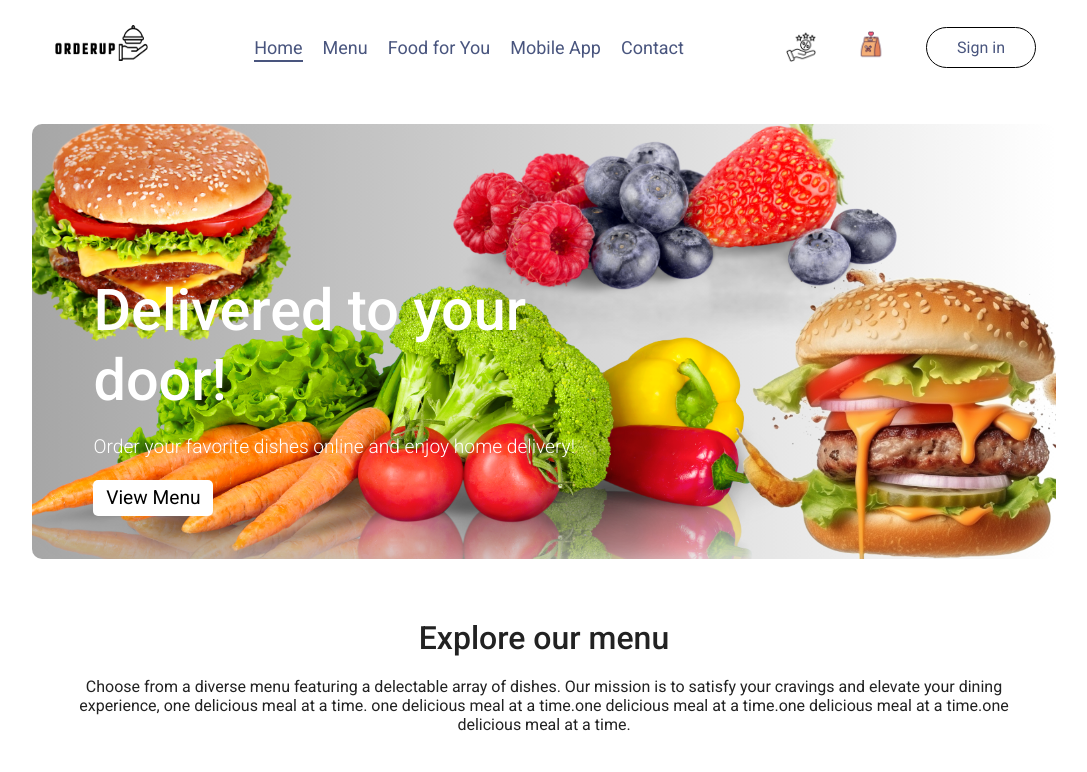
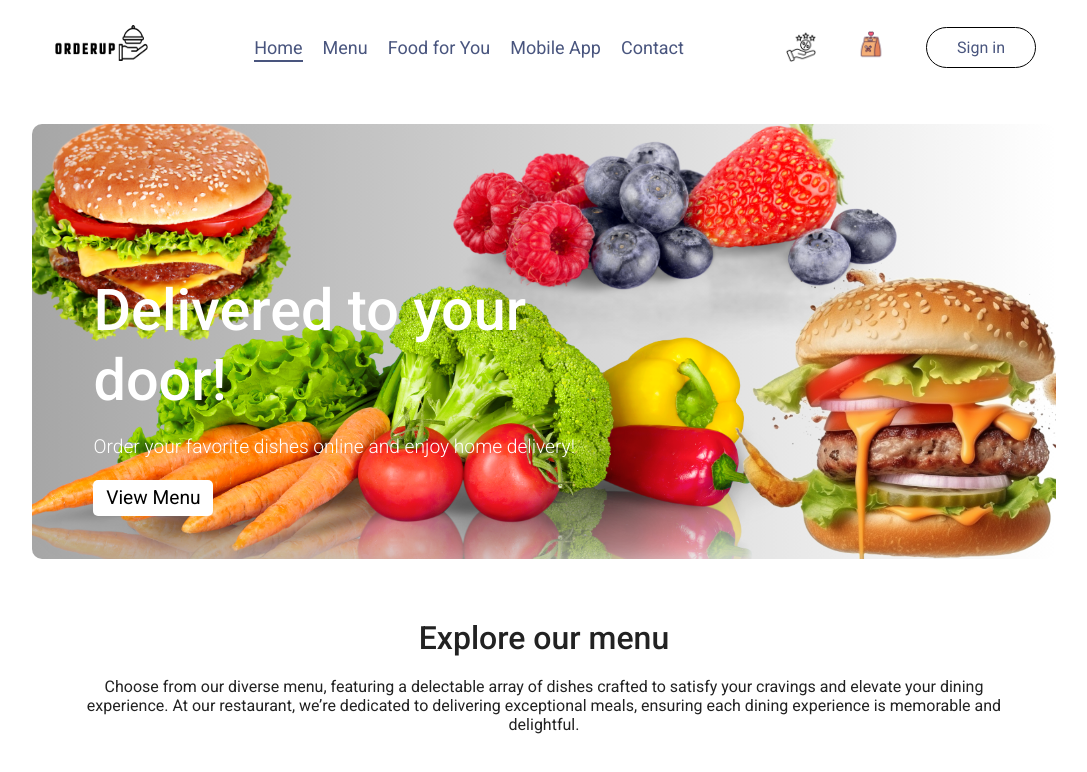
Before and after one commit to janaksanjel/OrderUp, a React (Vite) app: page / in a window 1280 px wide. Shown: the top 772 px of the page, without its empty margins (96-1183 px from the left). Built offline with nearby package versions, Linux system fonts and the light colour scheme; no server answers.

Commit message:
Update ExploreMenu.jsx

```diff
--- a/src/Components/ExploreMenu/ExploreMenu.jsx
+++ b/src/Components/ExploreMenu/ExploreMenu.jsx
@@ -7,7 +7,7 @@ function ExploreMenu({ category, setcategory }) {
     <div className="explore-menu" id="explore-menu">
       <h1>Explore our menu</h1>
       <p className="explore-menu-text">
-        Choose from a diverse menu featuring a delectable array of dishes. Our mission is to satisfy your cravings and elevate your dining experience, one delicious meal at a time. one delicious meal at a time.one delicious meal at a time.one delicious meal at a time.one delicious meal at a time.
+        Choose from our diverse menu, featuring a delectable array of dishes crafted to satisfy your cravings and elevate your dining experience. At our restaurant, we’re dedicated to delivering exceptional meals, ensuring each dining experience is memorable and delightful.
       </p>
       <div className="explore-menu-list">
         {Menu_List.map((menu, index) => (
```
